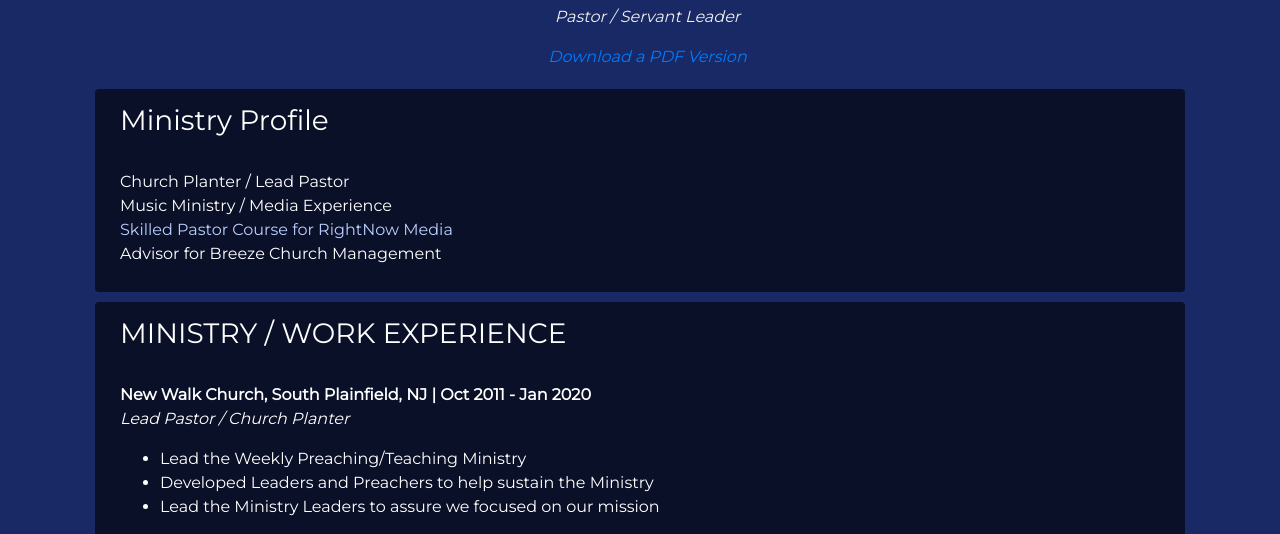
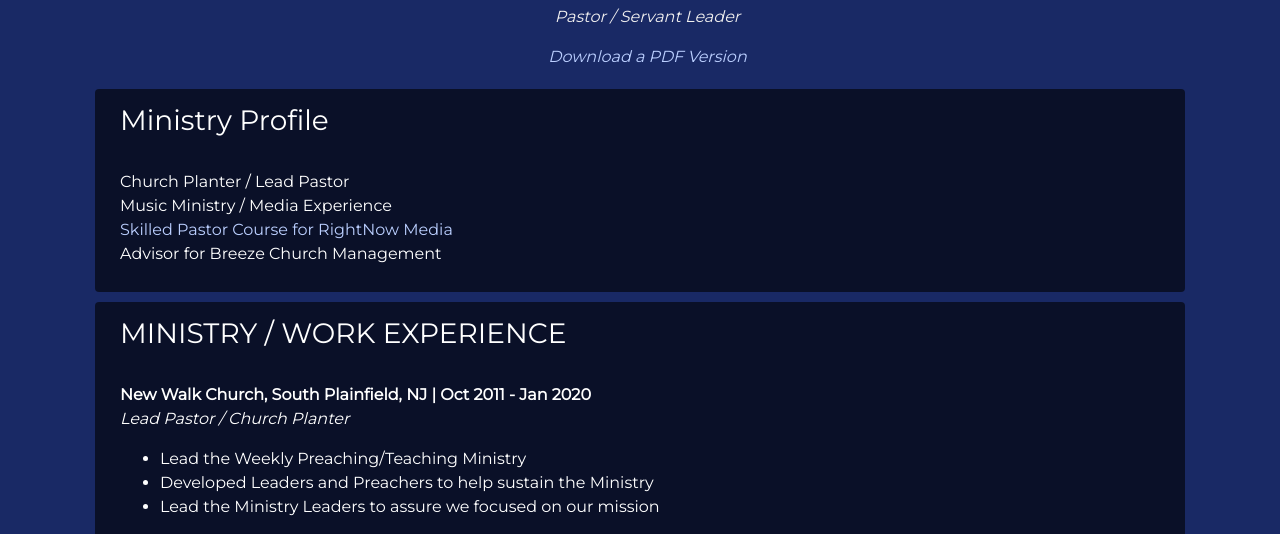
Before and after one commit to Robnieves/Ministry, a plain HTML site: page index.html in a window 1280 px wide. Shown: the part 256-790 px from the top of the page. Drawn offline with nearby package versions, Linux system fonts and the light colour scheme.

Commit message:
Updated PDF Version Link

```diff
--- a/index.html
+++ b/index.html
@@ -26,7 +26,7 @@
 
       <h2>Rob Nieves</h2>
       <p><em>Pastor / Servant Leader</em></p>
-      <a href="RobNievesResume2020.pdf"><em>Download a PDF Version</em></a>
+      <a href="RobNievesResume2020.pdf" target="_blank" style="color: #bbcfff"><em>Download a PDF Version</em></a>
 
     </div>
 
```
